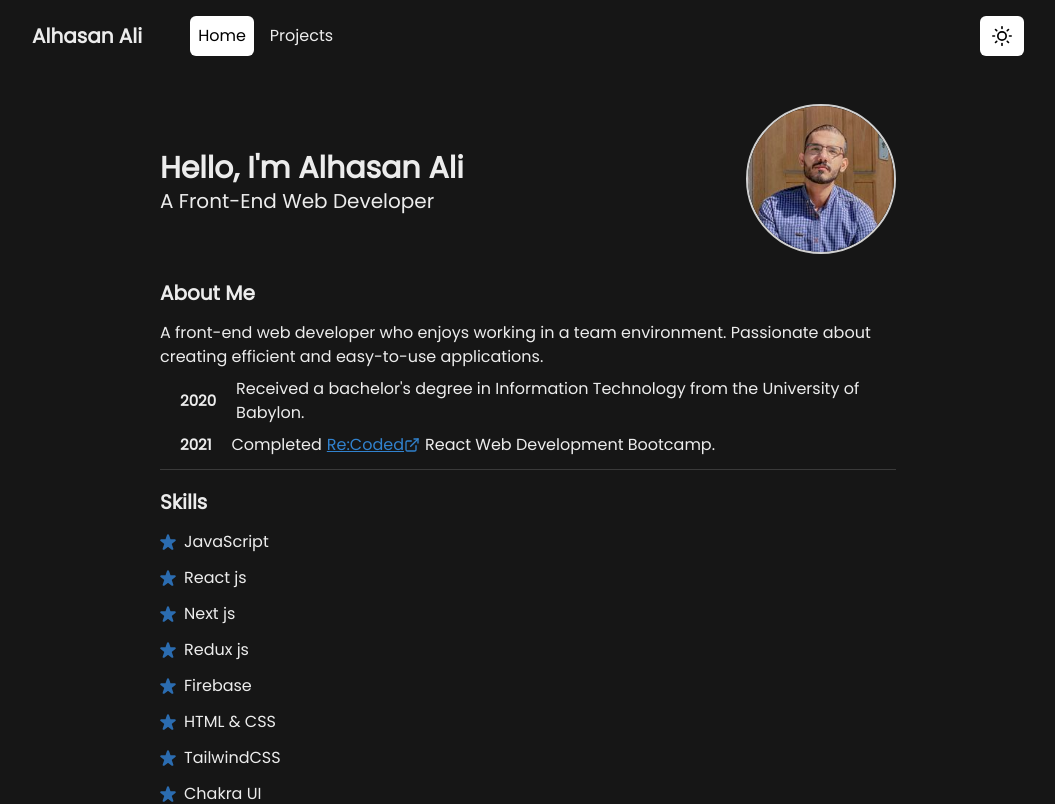
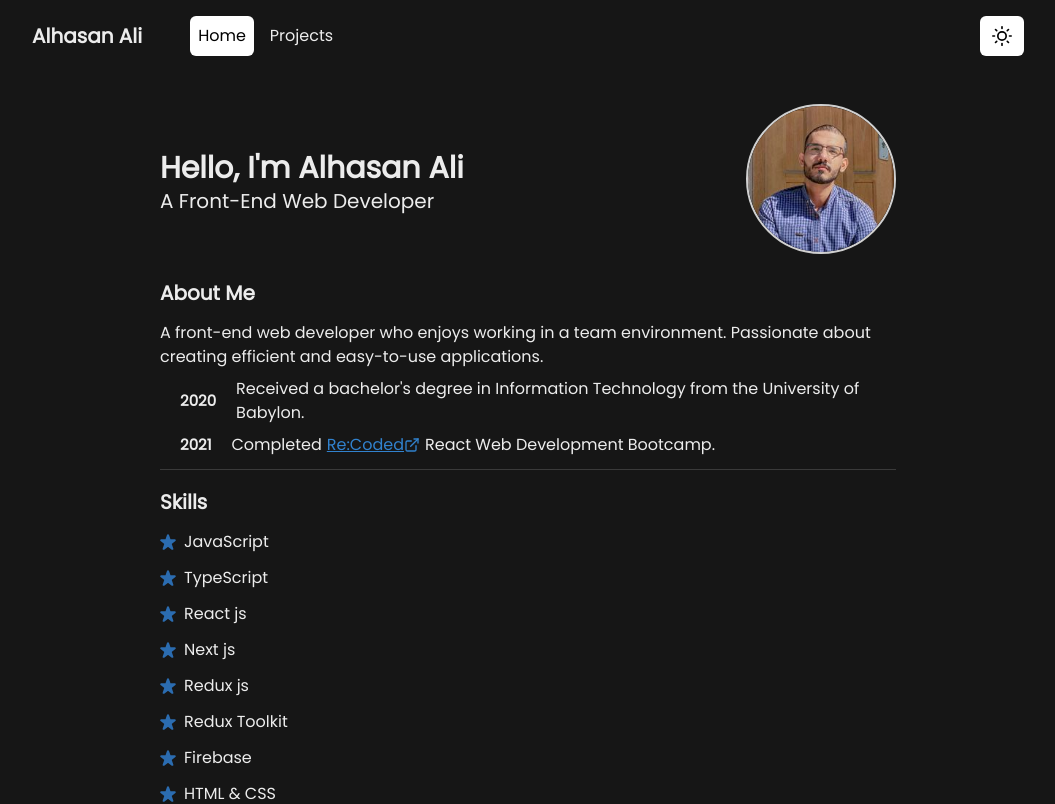
Before and after one commit to GE47/portfolio, a Next.js app: page / in a window 1280 px wide. Shown: the top 804 px of the page, without its empty margins (112-1167 px from the left). Built offline with nearby package versions, Linux system fonts and the light colour scheme.

Commit message:
fix(index): update the list of skills

```diff
--- a/pages/index.tsx
+++ b/pages/index.tsx
@@ -127,9 +127,11 @@ const Home: NextPage = () => {
           <Heading variant="title">Skills</Heading>
           <List spacing={3}>
             <ListContent text="JavaScript" />
+            <ListContent text="TypeScript" />
             <ListContent text="React js" />
             <ListContent text="Next js" />
             <ListContent text="Redux js" />
+            <ListContent text="Redux Toolkit" />
             <ListContent text="Firebase" />
             <ListContent text="HTML & CSS" />
             <ListContent text="TailwindCSS" />
```
